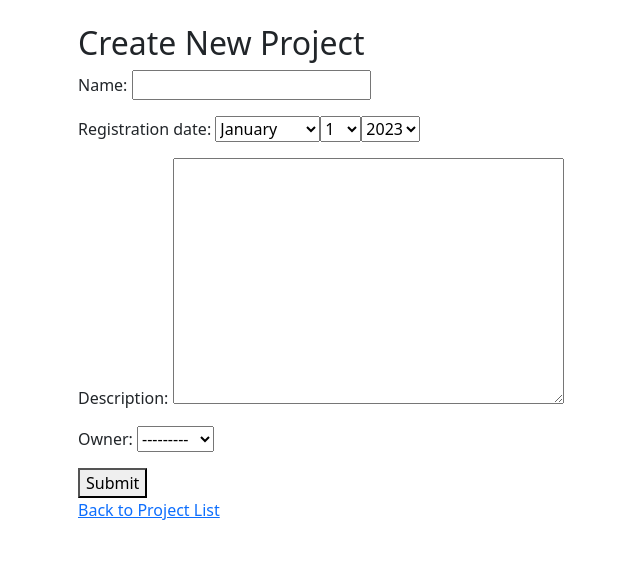
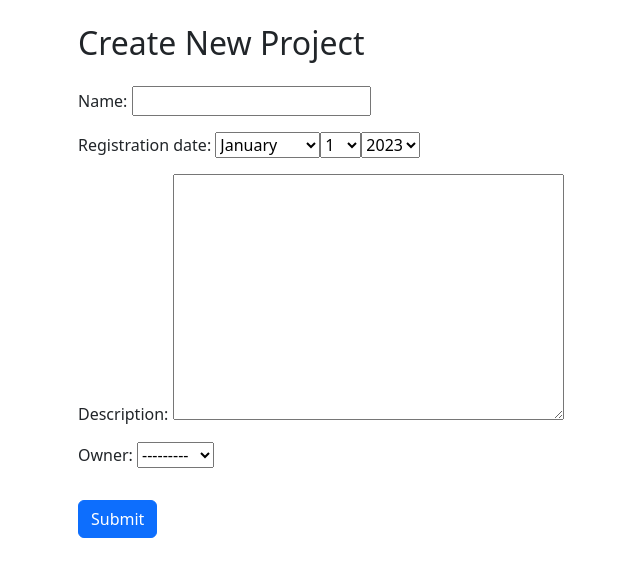
Before and after one commit to greenjune-ship-it/coral-future, a Django app: page /projects/create/ in a window 1280 px wide. Shown: the part 56-633 px from the top of the page, without its empty margins (4-644 px from the left). Run offline with Django 5.2, Linux system fonts and the light colour scheme; the visitor is signed in with stand-in values (Sample User, id 1); data comes from the database, SQL or seed files in the repository; some libraries are stand-ins or nearby versions.

Commit message:
customized Projects navbar, make form a bit more pretty

```diff
--- a/django_app/projects/templates/projects/create_project.html
+++ b/django_app/projects/templates/projects/create_project.html
@@ -4,14 +4,16 @@
     {% include 'navbar.html' %}
 
     <div class="container">
-    <h2>Create New Project</h2>
+        <h2 class="mb-4">Create New Project</h2>
+
         <form method="post">
             {% csrf_token %}
+
             {{ form.as_p }}
 
             {% if form.errors %}
-        <div class="alert alert-danger" role="alert">
-            There were errors in the form:
+                <div class="alert alert-danger mt-3" role="alert">
+                    <strong>Errors in the form:</strong>
                     <ul>
                         {% for field, errors in form.errors.items %}
                             <li>{{ field }}: {{ errors|join:", " }}</li>
@@ -20,9 +22,8 @@
                 </div>
             {% endif %}
 
-        <button type="submit">Submit</button>
+            <button type="submit" class="btn btn-primary mt-3">Submit</button>
         </form>
 
-    <a href="{% url 'projects' %}">Back to Project List</a>
     </div>
 {% endblock %}
--- a/django_app/static/templates/navbar.html
+++ b/django_app/static/templates/navbar.html
@@ -19,6 +19,7 @@
                     <a class="nav-link" href="{% url 'maps' %}">Map</a>
                 </li>
 
+                {% if user.is_superuser %}
                 <li class="nav-item dropdown">
                     <a class="nav-link dropdown-toggle" href="#" id="navbarDropdown" role="button" data-bs-toggle="dropdown" aria-expanded="false">
                         Projects
@@ -50,6 +51,12 @@
                         });
                     </script>
                 </li>
+                {% else %}
+                <li class="nav-item">
+                    <a class="nav-link" href="{% url 'projects' %}">Projects
+                    </a>
+                </li>
+                {% endif %}
 
                 <li class="nav-item">
                     <a class="nav-link"
```
Lines whose indentation alone changed are shown as unchanged.
